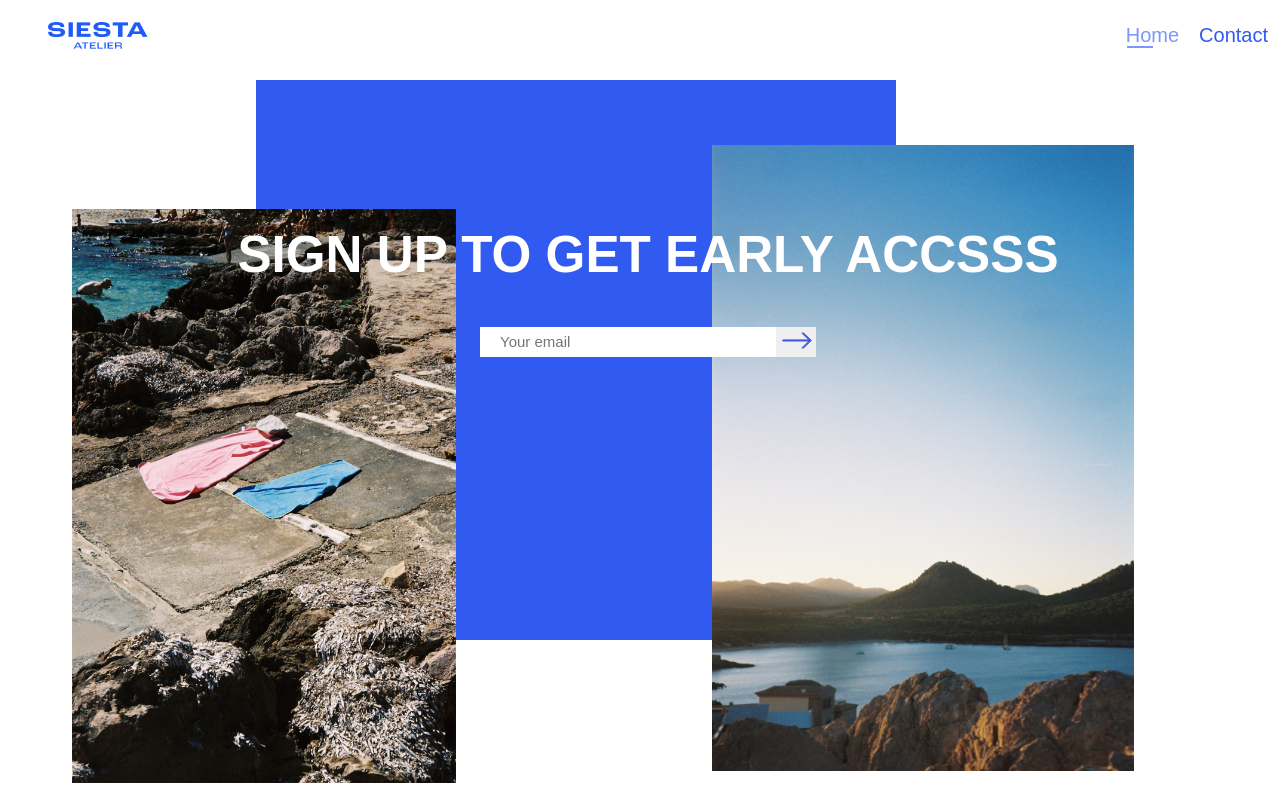
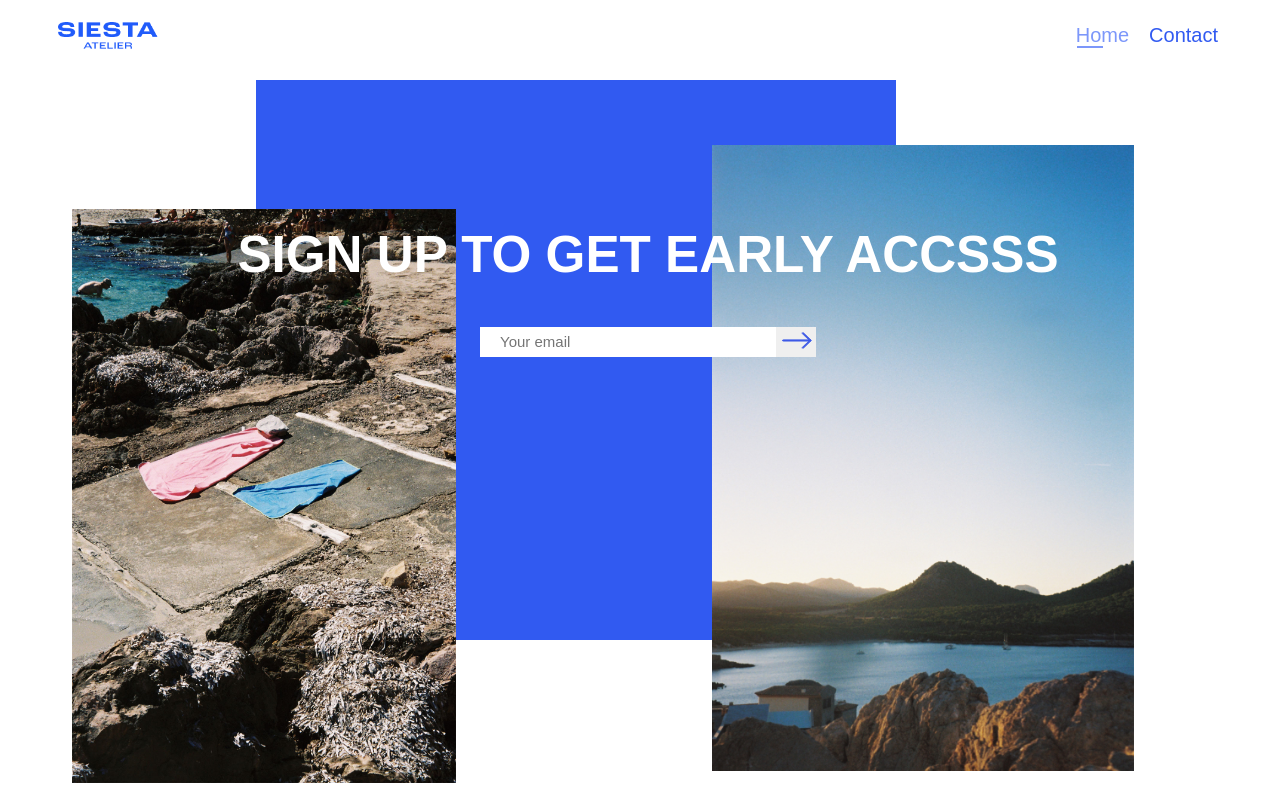
Before and after one commit to mcpuisor/Siesta_web, a website: page public/index.html in a window 1280 px wide. Drawn offline with Linux system fonts and the light colour scheme; a web font is replaced by a local one.

Commit message:
padding change
padding change for container instead of logo
+fixed issue where logo was clickable outside of designated area

```diff
--- a/public/css/style_index.css
+++ b/public/css/style_index.css
@@ -26,6 +26,7 @@ h2{
     display: flex;
     align-items: center;
     justify-content: space-between;
+    padding: 0px 50px 0px 50px;
 }
 
 .Logo {
@@ -33,7 +34,6 @@ h2{
     justify-content: center;
     max-width: 100px;
     max-height: 100px;
-    padding-left: 40%;
   }
 
 #navbar{
```
